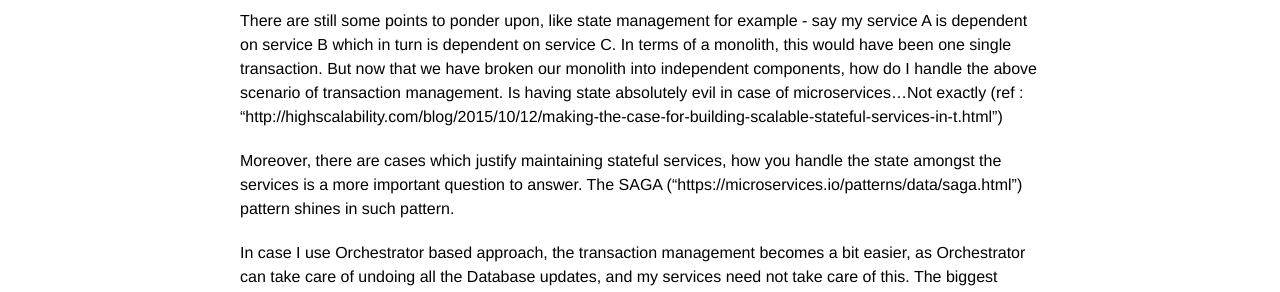
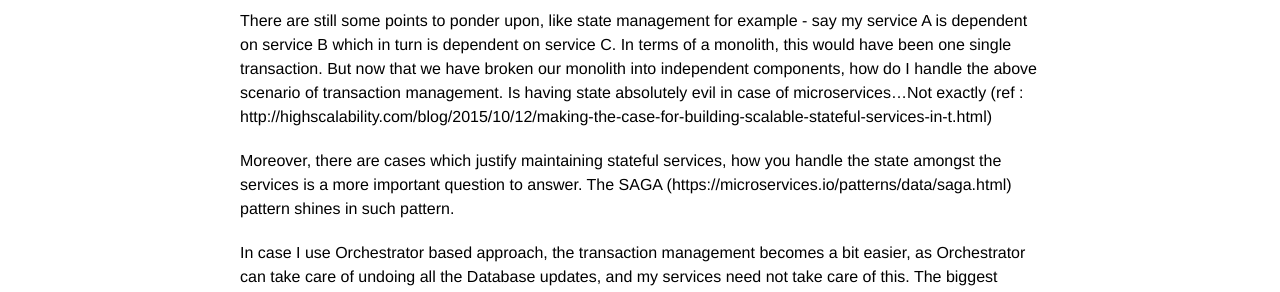
Before and after one commit to 007aniketkumar/007aniketkumarblog.github.io, a Jekyll site: the page built from _posts/2019-02-21-I-dont-Know-How-To-Make-My-Services-Talk.markdown, in a window 1280 px wide. Shown: the part 796-1088 px from the top of the page. Built offline with Jekyll 4.4.1, drawn with Linux system fonts in a browser that asks for light colours.

```diff
--- a/_posts/2019-02-21-I-dont-Know-How-To-Make-My-Services-Talk.markdown
+++ b/_posts/2019-02-21-I-dont-Know-How-To-Make-My-Services-Talk.markdown
@@ -16,9 +16,9 @@ The architect should also try to ensure couple of points: point 1: Maintain the
 The other option out there is to use a choreography based approach, where each of my services can listen/subscribe to an event and based on the event received can take the appropriate routing decision. These events can be published on Kafka cluster(replicated for resiliency) and my services can talk to each other.
 
 There are still some points to ponder upon, like state management for example - say my service A is dependent on service B which in turn is dependent on service C. In terms of a monolith, this would have been one single transaction. But now that we have broken our monolith into independent components, how do I handle the above scenario of transaction management. Is having state absolutely evil in case of microservices…Not exactly (ref :
-"http://highscalability.com/blog/2015/10/12/making-the-case-for-building-scalable-stateful-services-in-t.html")
+http://highscalability.com/blog/2015/10/12/making-the-case-for-building-scalable-stateful-services-in-t.html)
 
-Moreover, there are cases which justify maintaining stateful services, how you handle the state amongst the services is a more important question to answer. The SAGA ("https://microservices.io/patterns/data/saga.html") pattern shines in such pattern.
+Moreover, there are cases which justify maintaining stateful services, how you handle the state amongst the services is a more important question to answer. The SAGA (https://microservices.io/patterns/data/saga.html) pattern shines in such pattern.
 
 In case I use Orchestrator based approach, the transaction management becomes a bit easier, as Orchestrator can take care of undoing all the Database updates, and my services need not take care of this. The biggest drawback is, I am putting the onus of my application on one single component.
 
```
